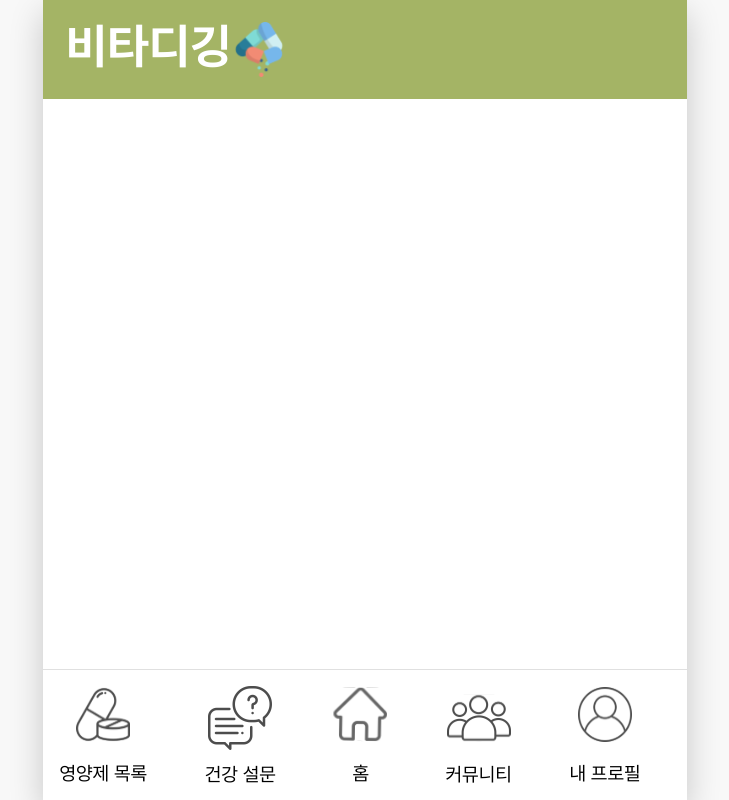
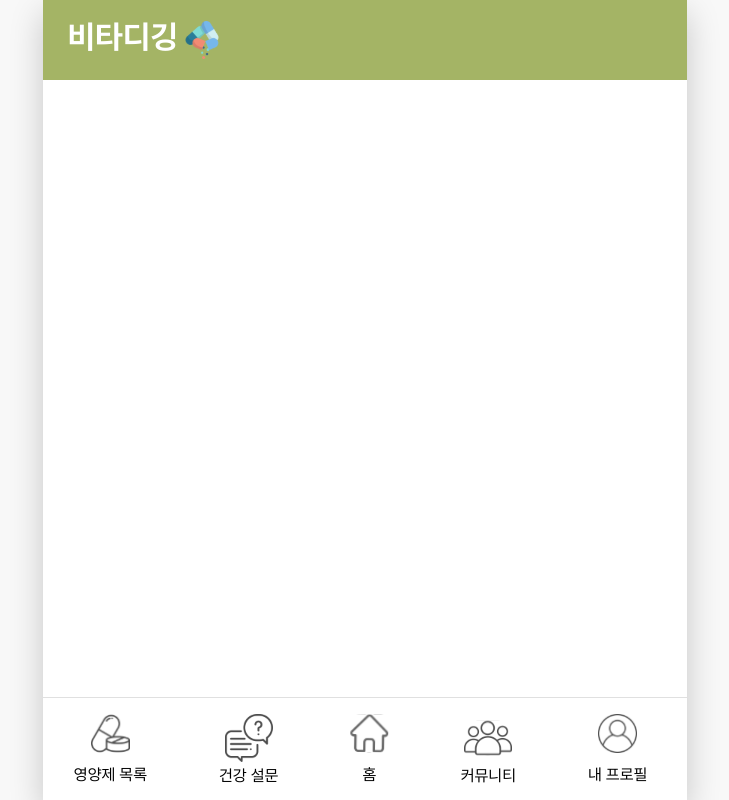
Before and after one commit to DS-VitaDigging/front-end, a React (Create React App) app in the folder vita-digging/: page / in a window 1280 px wide. Shown: the whole page, without its empty margins (275-1004 px from the left). Built offline with nearby package versions, Linux system fonts and the light colour scheme; the HTML template or start-up script is replaced by a standard one.

Commit message:
style: 상, 하단바 크기 수정

```diff
--- a/vita-digging/src/components/common/Header/header.jsx
+++ b/vita-digging/src/components/common/Header/header.jsx
@@ -17,8 +17,9 @@ export default function Header() {
 
 const headerWrapper = css`
     display: flex;
-    padding: 1.4rem;
+    padding: 1.3rem 1.5rem;
     width: 40.2rem;
+    height: 5rem;
     flex-shrink: 0;
     position: fixed;
     top: 0;
@@ -28,11 +29,12 @@ const headerWrapper = css`
 
 const headerText = css`
     color: white;
-    font-size: 3rem;
+    font-size: 2rem;
     font-weight: 700;
 `
 
 const logoImg = css`
-    width: 3.4rem;
-    height: 3.4rem;
+    width: 2.4rem;
+    height: 2.4rem;
+    margin-left: 0.3rem;
 `
--- a/vita-digging/src/components/common/nav/navBar.style.js
+++ b/vita-digging/src/components/common/nav/navBar.style.js
@@ -4,13 +4,13 @@ export const navContainer = css`
   display: flex;
   align-items: center;
   background-color: #fff;
-  padding: 1rem;
+  padding: 1rem 1.9rem;
   border-top: 0.1rem solid #e0e0e0;
   position: fixed;
   bottom: 0;
   width: 40.2rem;
   z-index: 10;
-  gap: 3.6rem;
+  gap: 4.5rem;
 `;
 
 export const navItem = css`
@@ -18,23 +18,23 @@ export const navItem = css`
   flex-direction: column;
   align-items: center;
   text-align: center;
-  gap: 0.9rem;
+  gap: 0.4rem;
 `;
 
 export const iconStyle = css`
-  width: 3.4rem;
-  height: 3.4rem;
+  width: 2.4rem;
+  height: 2.4rem;
   margin-bottom: 0.5rem;
   cursor: pointer;
 `;
 
 export const largeIcon = css`
-  width: 4rem;
-  height: 4rem;
+  width: 3rem;
+  height: 3rem;
   margin-bottom: 0;
   cursor: pointer;
 `;
 
 export const labelStyle = css`
-  font-size: 1.2rem;
+  font-size: 1rem;
 `;
```
